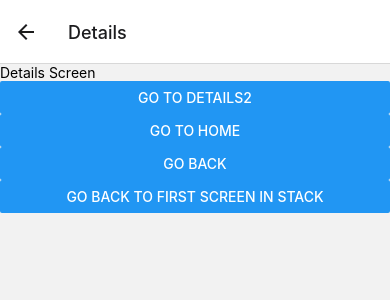
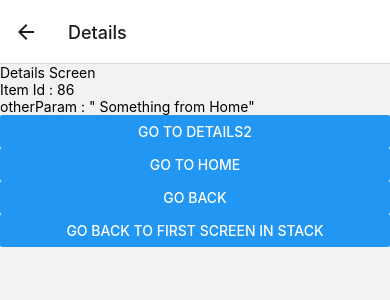
Before and after one commit to usil89/NavigationDemo, a React Native app: screen / in a window 390 px wide. Both pictures are taken after a click on the button "GO TO DETAILS". Shown: the top 300 px of the page. Built offline with nearby package versions, Linux system fonts and the light colour scheme.

Commit message:
params passed

```diff
--- a/App.js
+++ b/App.js
@@ -9,15 +9,29 @@ function HomeScreen({navigation}) {
   return (
     <View style={StyleSheet.create}>
       <Text>Home Screen</Text>
-      <Button title="Go To Details" onPress={() => navigation.navigate('Details')}></Button>
+      <Button title="Go To Details" onPress={() => navigation.navigate('Details' ,
+          {
+            itemId : 86,
+            otherParam :' Something from Home',
+          })
+        }>
+
+      </Button>
     </View>
   )
 }
 
-function DetailsScreen({navigation}) {
+function DetailsScreen({ route, navigation}) {
+
+  const { itemId, otherParam } = route.params;
+
   return (
     <View style={StyleSheet.create}>
       <Text>Details Screen</Text>
+
+      <Text>Item Id : {JSON.stringify(itemId)}</Text>
+      <Text>otherParam : {JSON.stringify(otherParam)}</Text>
+
       <Button title="Go To Details2" onPress={() => navigation.push('Details2')}></Button>
       <Button title="Go To Home" onPress={() => navigation.navigate('Home')}></Button>
       <Button title="Go back" onPress={() => navigation.goBack()}></Button>
@@ -28,7 +42,7 @@ function DetailsScreen({navigation}) {
 function Details2Screen({navigation}) {
   return (
     <View style={StyleSheet.create}>
-      <Text>Details Screen</Text>
+      <Text>Details 2 Screen</Text>
       <Button title="Go To Details" onPress={() => navigation.push('Details')}></Button>
       <Button title='Go Back to first screen in stack' onPress={() => navigation.popToTop()}></Button>
     </View>
```
